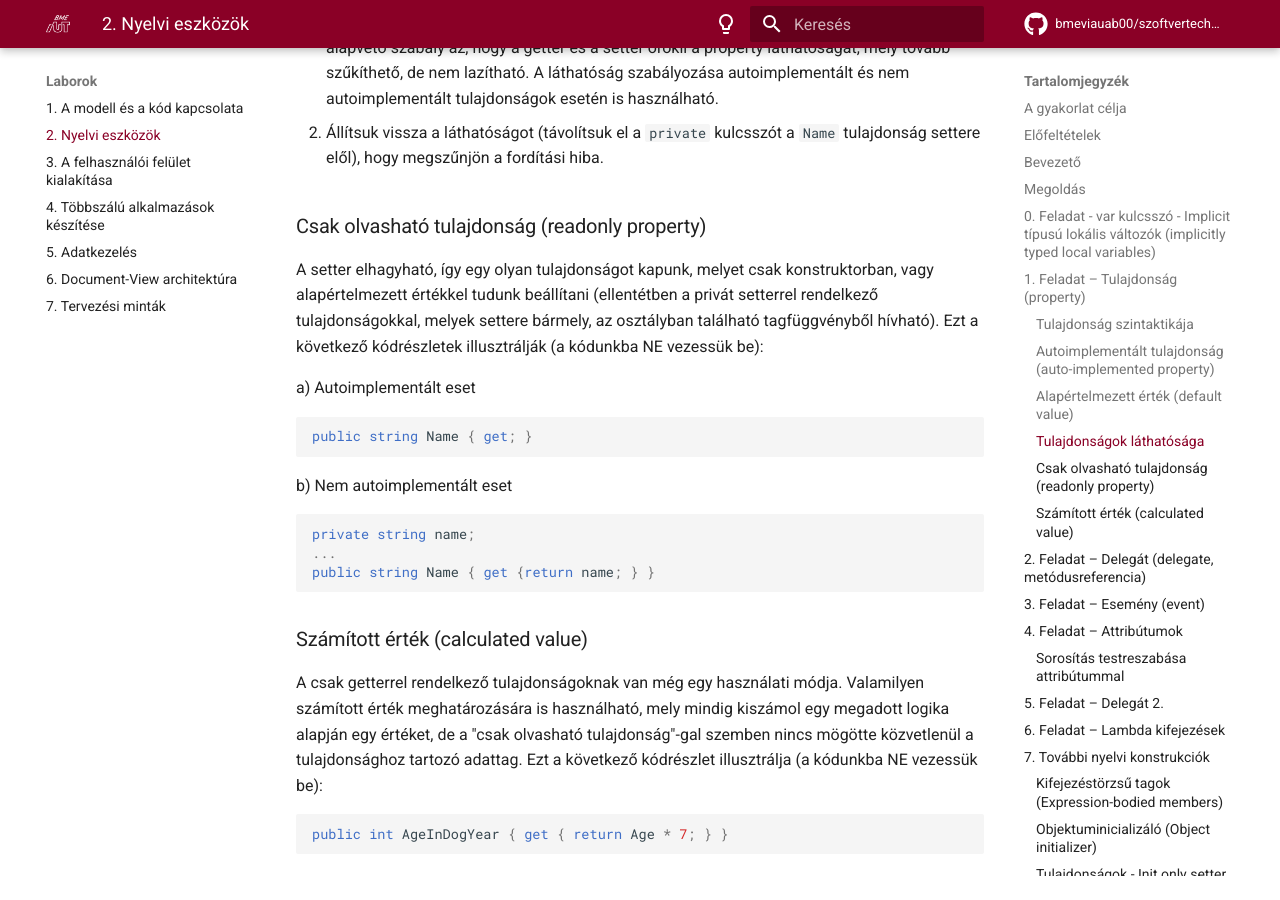
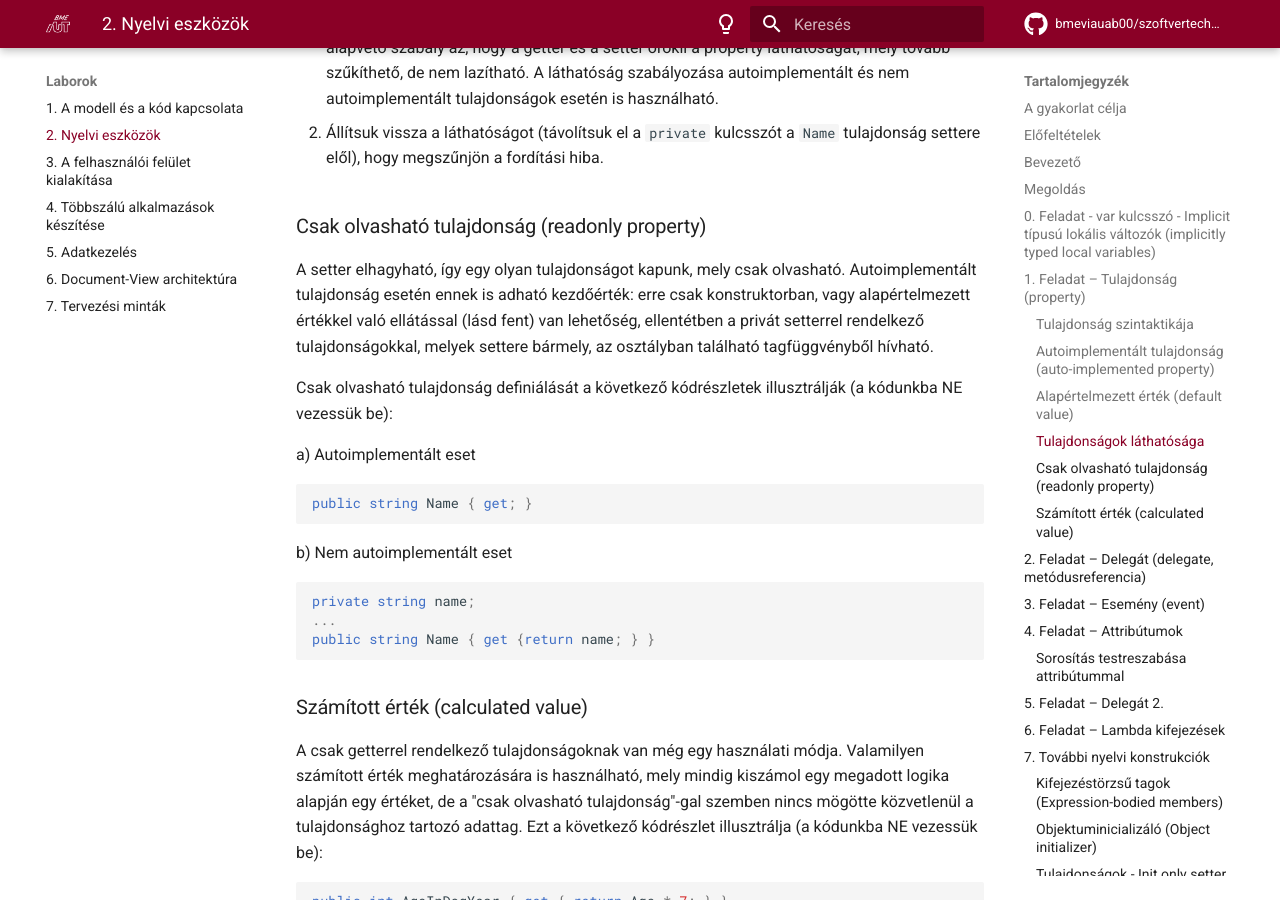
Before and after one commit to bmeviauab00/szoftvertechnikak, an MkDocs documentation site: the page built from docs/labor/2-nyelvi-eszkozok/index.md, in a window 1280 px wide and 900 px high, scrolled down 6620 px. Built offline with MkDocs 1.6.1 and Material for MkDocs 9.7.7, drawn with Linux system fonts in a browser that asks for light colours; emoji names are drawn with the system emoji font; comment, search, counter and statistics services are not loaded.

Commit message:
Lab 2 readonly property pontosítás

```diff
--- a/docs/labor/2-nyelvi-eszkozok/index.md
+++ b/docs/labor/2-nyelvi-eszkozok/index.md
@@ -233,7 +233,9 @@ A tulajdonságok nagy előnye a teljesen szabad implementáció mellett, hogy a
 
 ### Csak olvasható tulajdonság (readonly property)
 
-A setter elhagyható, így egy olyan tulajdonságot kapunk, melyet csak konstruktorban, vagy alapértelmezett értékkel tudunk beállítani (ellentétben a privát setterrel rendelkező tulajdonságokkal, melyek settere bármely, az osztályban található tagfüggvényből hívható). Ezt a következő kódrészletek illusztrálják (a kódunkba NE vezessük be):
+A setter elhagyható, így egy olyan tulajdonságot kapunk, mely csak olvasható. Autoimplementált tulajdonság esetén ennek is adható kezdőérték: erre csak konstruktorban, vagy alapértelmezett értékkel való ellátással (lásd fent) van lehetőség, ellentétben a privát setterrel rendelkező tulajdonságokkal, melyek settere bármely, az osztályban található tagfüggvényből hívható.
+
+Csak olvasható tulajdonság definiálását a következő kódrészletek illusztrálják (a kódunkba NE vezessük be):
 
 a) Autoimplementált eset
 
```
